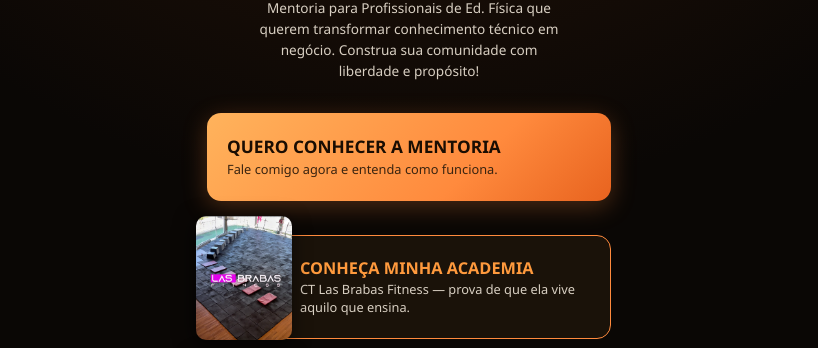
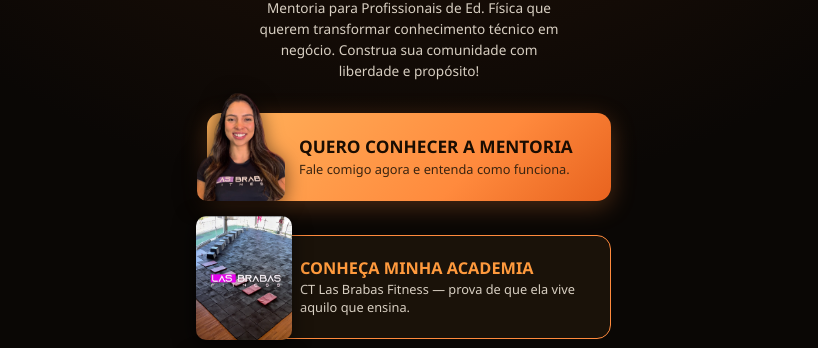
Before and after one commit to Jeff-bt/barbara_site_links, a plain HTML site: page index.html in a window 1280 px wide. Shown: the part 531-879 px from the top of the page, without its empty margins (231-1049 px from the left). Drawn offline with Linux system fonts and the light colour scheme.

Commit message:
feat: perfeito rsrs

```diff
--- a/index.html
+++ b/index.html
@@ -187,10 +187,16 @@
   .card.primary{
     background:linear-gradient(135deg,var(--accent-2),var(--accent) 65%,#e8631f);
     border:none;
-    padding-left:20px;
     height:auto;
     min-height:88px;
     box-shadow:0 6px 24px #ff8a3d44;
+  }
+  .card.primary .card-media{
+    top:auto;
+    bottom:0;
+    left:-10px;
+    width:88px;
+    height:112px;
   }
   .card.primary .card-title{color:#1a0d02;font-size:1.08rem;}
   .card.primary .card-desc{color:#3a2410;}
@@ -264,10 +270,13 @@
 
     <nav class="links">
 
-      <a class="card no-photo primary"
+      <a class="card primary"
         href="https://wa.me/5512997879715"
         target="_blank"
         rel="noopener">
+        <div class="card-media">
+          <img src="assets/barbara_sem_fundo.png" alt="Barbara Midori">
+        </div>
         <div class="card-body">
           <div class="card-title">Quero conhecer a mentoria</div>
           <div class="card-desc">Fale comigo agora e entenda como funciona.</div>
@@ -286,7 +295,7 @@
 
       <a class="card" href="https://tiktok.com/@brabasdaily" target="_blank" rel="noopener">
         <div class="card-media">
-          <img src="assets/tiktok.png" alt="Conteúdos gratuitos">
+          <img src="assets/tiktok.jpeg" alt="Conteúdos gratuitos">
         </div>
         <div class="card-body">
           <div class="card-title">Conteúdos gratuitos</div>
```
Also changed, not shown: assets/barbara_sem_fundo.png (added), assets/tiktok.jpeg (added), assets/tiktok.png (deleted).
